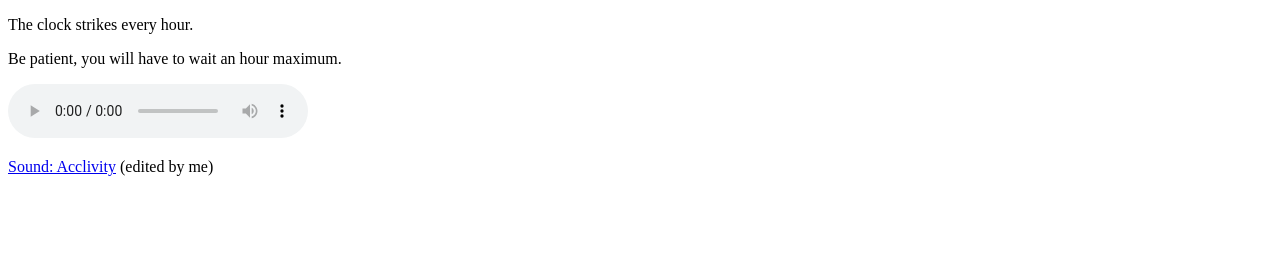
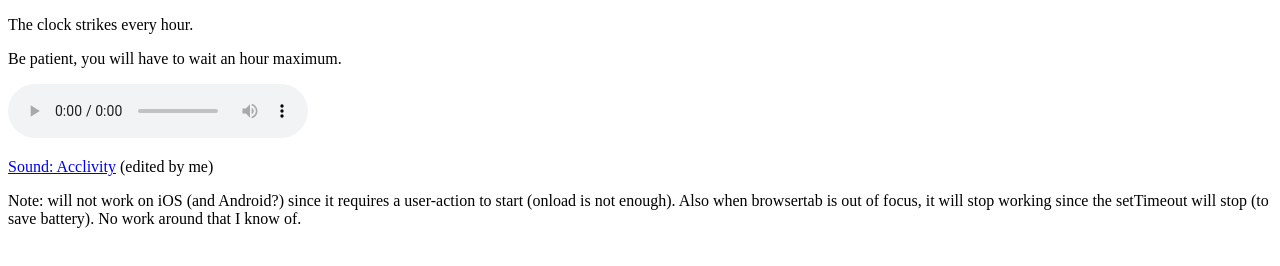
Before and after one commit to kordwarshuis/korClock, a plain HTML site: page index.html in a window 1280 px wide. Drawn offline with Linux system fonts and the light colour scheme.

Commit message:
added text about iOS and Android

```diff
--- a/index.html
+++ b/index.html
@@ -2,6 +2,7 @@
 <html>
 <head>
     <meta charset="utf-8">
+    <meta http-equiv="X-UA-Compatible" content="IE=edge,chrome=1">
     <title>korClock demo</title>
 </head>
 <body>
@@ -15,6 +16,8 @@
 
 <p><a href="http://www.freesound.org/people/acclivity/sounds/19562/">Sound: Acclivity</a> (edited by me)</p>
 
+<p>Note: will not work on iOS (and Android?) since it requires a user-action to start (onload is not enough). Also when browsertab is out of focus, it will stop working since the setTimeout will stop (to save battery). No work around that I know of.</p>
+
 <script src="korClock.js"></script>
 </body>
 </html>
```
